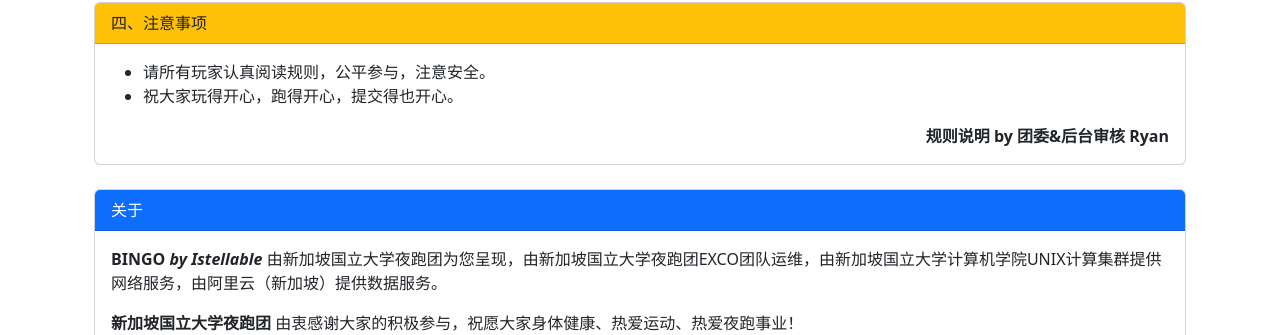
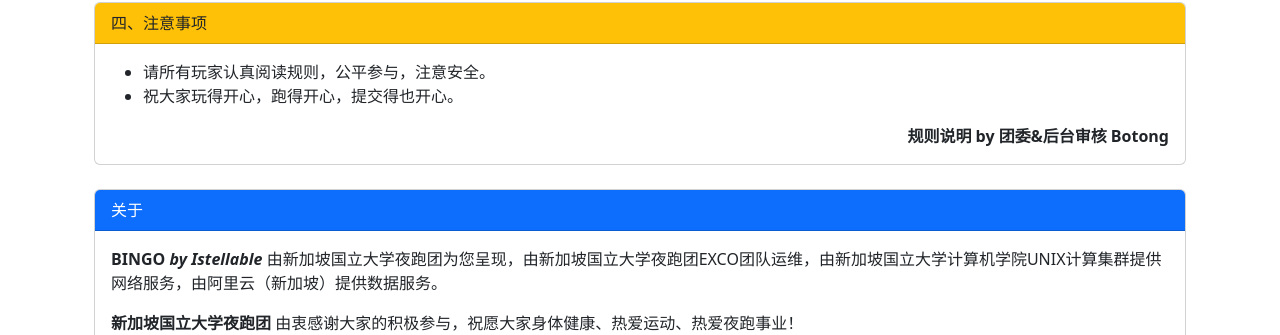
Before and after one commit to NUSNightRunners/Bingo, a Flask app: page /help in a window 1280 px wide. Shown: the part 759-1094 px from the top of the page. Run offline with Flask 3, Linux system fonts and the light colour scheme; parts of the project's set-up code (start-up, migrations or seed data) failed here and were passed over.

Commit message:
Update help.html

```diff
--- a/app/templates/public/help.html
+++ b/app/templates/public/help.html
@@ -44,7 +44,7 @@
         <li>请所有玩家认真阅读规则，公平参与，注意安全。</li>
         <li>祝大家玩得开心，跑得开心，提交得也开心。</li>
       </ul>
-      <p class="text-end mb-0"><strong>规则说明 by 团委&后台审核 Ryan</strong></p>
+      <p class="text-end mb-0"><strong>规则说明 by 团委&后台审核 Botong</strong></p>
     </div>
   </div>
 
```
